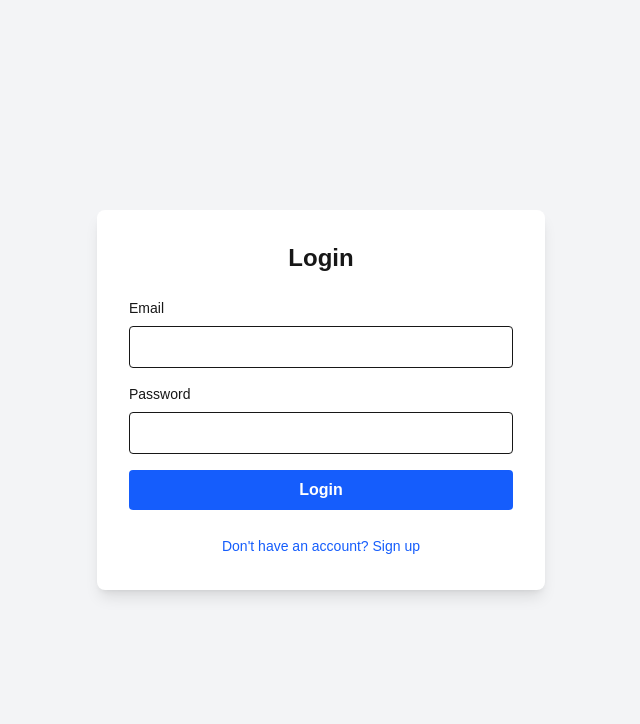
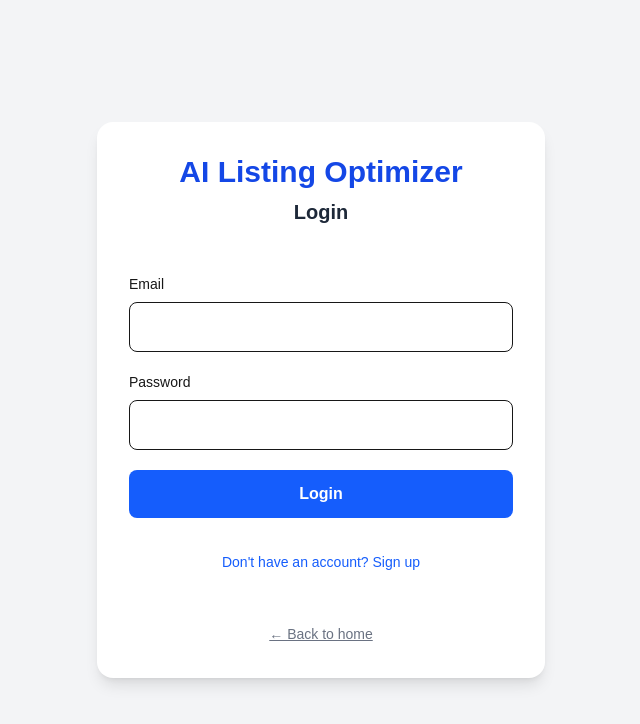
Before and after one commit to henry-ym/listing-optimizer, a Next.js app: page /login in a window 1280 px wide. Shown: the top 724 px of the page, without its empty margins (319-959 px from the left). Built offline with nearby package versions, Linux system fonts and the light colour scheme; no server answers.

Commit message:
improve login page design

```diff
--- a/app/login/page.tsx
+++ b/app/login/page.tsx
@@ -2,6 +2,7 @@
 
 import React, { useState } from "react";
 import { useRouter } from "next/navigation";
+import Link from "next/link";
 import { supabase } from "../lib/supabase";
 
 export default function AuthPage() {
@@ -56,11 +57,14 @@ export default function AuthPage() {
 
   return (
     <div className="min-h-screen flex items-center justify-center bg-gray-100 px-4">
-      <div className="bg-white shadow-lg rounded-lg p-8 w-full max-w-md">
-        <h1 className="text-2xl font-bold mb-6 text-center">
-          {mode === "login" ? "Login" : "Sign Up"}
-        </h1>
-        <form onSubmit={handleAuth} className="flex flex-col gap-4">
+      <div className="bg-white shadow-lg rounded-2xl p-8 w-full max-w-md flex flex-col gap-6">
+        <div>
+          <h2 className="text-center text-3xl font-extrabold mb-2 text-blue-700">AI Listing Optimizer</h2>
+          <h1 className="text-xl font-bold mb-6 text-center text-gray-800">
+            {mode === "login" ? "Login" : "Sign Up"}
+          </h1>
+        </div>
+        <form onSubmit={handleAuth} className="flex flex-col gap-5">
           <label className="flex flex-col gap-2">
             <span className="text-sm font-medium">Email</span>
             <input
@@ -68,7 +72,7 @@ export default function AuthPage() {
               required
               value={email}
               onChange={(e) => setEmail(e.target.value)}
-              className="border rounded px-3 py-2 focus:outline-none focus:ring-2 focus:ring-blue-400"
+              className="border rounded-lg px-4 py-3 focus:outline-none focus:ring-2 focus:ring-blue-400"
               disabled={loading}
               autoComplete="email"
             />
@@ -80,7 +84,7 @@ export default function AuthPage() {
               required
               value={password}
               onChange={(e) => setPassword(e.target.value)}
-              className="border rounded px-3 py-2 focus:outline-none focus:ring-2 focus:ring-blue-400"
+              className="border rounded-lg px-4 py-3 focus:outline-none focus:ring-2 focus:ring-blue-400"
               disabled={loading}
               autoComplete={
                 mode === "signup" ? "new-password" : "current-password"
@@ -92,7 +96,7 @@ export default function AuthPage() {
           )}
           <button
             type="submit"
-            className="bg-blue-600 text-white rounded py-2 font-semibold hover:bg-blue-700 transition disabled:opacity-50"
+            className="bg-blue-600 text-white rounded-lg py-3 w-full font-semibold hover:bg-blue-700 transition disabled:opacity-50"
             disabled={loading}
           >
             {loading
@@ -104,7 +108,7 @@ export default function AuthPage() {
               : "Sign Up"}
           </button>
         </form>
-        <div className="text-center mt-6">
+        <div className="text-center mt-2">
           <button
             type="button"
             className="text-blue-600 hover:underline font-medium text-sm"
@@ -119,6 +123,14 @@ export default function AuthPage() {
               : "Already have an account? Log in"}
           </button>
         </div>
+        <div className="mt-6 text-center">
+          <Link
+            href="/"
+            className="text-gray-500 hover:text-blue-600 underline font-medium text-sm"
+          >
+            &larr; Back to home
+          </Link>
+        </div>
       </div>
     </div>
   );
```
